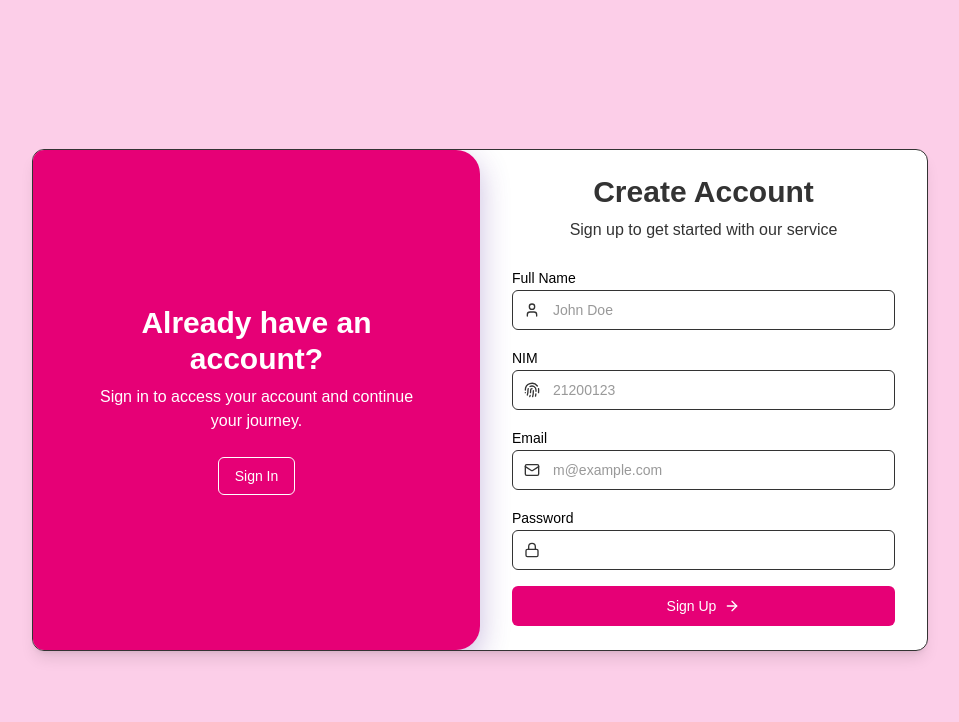
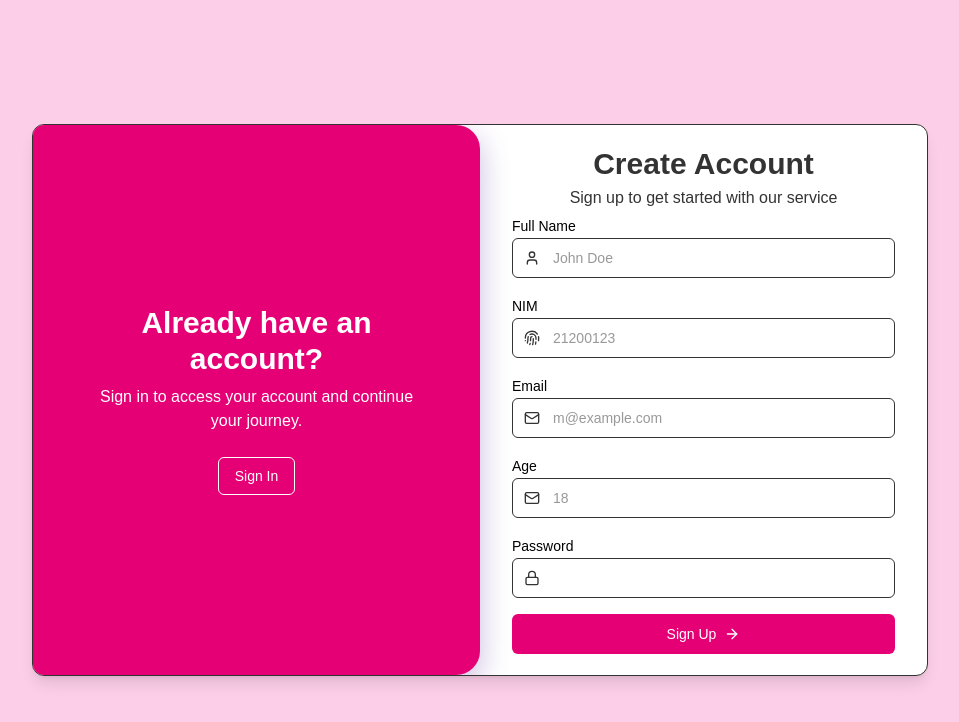
Before and after one commit to Gifriend/UNSRATE, a Next.js app: page /auth in a window 1280 px wide. Both pictures are taken after a click on the button "Sign Up". Shown: the top 722 px of the page, without its empty margins (160-1119 px from the left). Built offline with nearby package versions, Linux system fonts and the light colour scheme; no server answers.

Commit message:
feat: change auth slider height

```diff
--- a/src/app/auth/components/AuthSlider.tsx
+++ b/src/app/auth/components/AuthSlider.tsx
@@ -62,7 +62,7 @@ export default function AuthSlider() {
             >
               <div className="flex flex-col items-center justify-center h-full">
                 <h2 className="mb-2 text-center text-3xl font-bold text-black">Sign In</h2>
-                <p className="mb-6 text-center text-muted-foreground text-black">Welcome back! Please login to your account</p>
+                <p className="mb-2 text-center text-muted-foreground text-black">Welcome back! Please login to your account</p>
 
                 <LoginForm setError={setError} isMobile={true} />
 
@@ -90,7 +90,7 @@ export default function AuthSlider() {
                 <h2 className="mb-2 text-center text-3xl font-bold text-black">Create Account</h2>
                 <p className="mb-6 text-center text-muted-foreground text-black">Sign up to get started with our service</p>
 
-                <RegisterForm setError={setError} isMobile={true} />
+                <RegisterForm setError={setError} isMobile={true}  onRegisterSuccess={toggleForm}/>
 
                 <div className="mt-8 text-center">
                   <p className="mb-2 text-sm text-muted-foreground">Already have an account?</p>
@@ -107,7 +107,7 @@ export default function AuthSlider() {
           </div>
         ) : (
           // Desktop View (above 767px)
-          <div className="flex h-[500px] flex-col md:flex-row overflow-hidden">
+          <div className="flex h-[550px] flex-col md:flex-row overflow-hidden">
             {/* Left Panel (Login) */}
             <div className="flex flex-1 flex-col items-center justify-center p-8 md:order-1 relative overflow-hidden">
               <div
@@ -135,10 +135,10 @@ export default function AuthSlider() {
                     : "-translate-x-full opacity-0 md:absolute",
                 )}
               >
-                <h2 className="mb-2 text-center text-3xl font-bold">Create Account</h2>
-                <p className="mb-6 text-center text-muted-foreground">Sign up to get started with our service</p>
+                <h2 className="mb-1 text-center text-3xl font-bold">Create Account</h2>
+                <p className="mb-1 text-center text-muted-foreground">Sign up to get started with our service</p>
 
-                <RegisterForm setError={setError} isMobile={false} />
+                <RegisterForm setError={setError} isMobile={false} onRegisterSuccess={toggleForm}/>
               </div>
             </div>
 
--- a/src/app/auth/components/RegisterForm.tsx
+++ b/src/app/auth/components/RegisterForm.tsx
@@ -12,6 +12,7 @@ import { api } from "@/app/services/api"
 interface RegisterFormProps {
   setError: (error: string) => void;
   isMobile: boolean;
+  onRegisterSuccess: () => void;
 }
 
 interface RegisterData {
@@ -19,6 +20,7 @@ interface RegisterData {
   nim: string;
   email: string;
   password: string;
+  age: string;
   verified: boolean;
 }
 
@@ -36,13 +38,14 @@ interface RegisterData {
 //   };
 // }
 
-export default function RegisterForm({ setError, isMobile }: RegisterFormProps) {
+export default function RegisterForm({ setError, isMobile, onRegisterSuccess }: RegisterFormProps) {
   const router = useRouter()
   const [isLoading, setIsLoading] = useState<boolean>(false)
   const [registerData, setRegisterData] = useState<RegisterData>({
     fullname: "",
     nim : "",
     email: "",
+    age: "",
     password: "",
     verified: false
   })
@@ -55,6 +58,7 @@ export default function RegisterForm({ setError, isMobile }: RegisterFormProps)
       [id.replace(`name-register${isMobile ? '-mobile' : ''}`, "fullname")
          .replace(`email-register${isMobile ? '-mobile' : ''}`, "email")
          .replace(`nim-register${isMobile ? '-mobile' : ''}`, "nim")
+         .replace(`age-register${isMobile ? '-mobile' : ''}`, "age")
          .replace(`password-register${isMobile ? '-mobile' : ''}`, "password")]: value
     });
   }
@@ -68,33 +72,31 @@ export default function RegisterForm({ setError, isMobile }: RegisterFormProps)
     try {
       const response = await api.post('/auth/register', registerData);
 
-      // Store token in localStorage or cookies
-      if(response.status == 200 || response.status == 201) {
-        const accessToken = response.data.token.access_token;
-        const refreshToken = response.data.token.refresh_token;
+      if (response.status === 200 || response.status === 201) {
+        const tokenData = response.data.token;
 
-      document.cookie = `access_token=${accessToken}; path=/;`;
-      document.cookie = `refresh_token=${refreshToken}; path=/;`;
+        if (tokenData?.access_token && tokenData?.refresh_token) {
+          document.cookie = `access_token=${tokenData.access_token}; path=/;`;
+          document.cookie = `refresh_token=${tokenData.refresh_token}; path=/;`;
 
-      window.location.href = '/swipe';
-    console.log(response.data);
+          // window.location.href = '/swipe';
+          onRegisterSuccess();
+        } else {
+          setError("Registrasi berhasil tetapi token tidak tersedia.");
+        }
       }
-      if(response.status == 400) {
-        setError("Registration failed. Please check your details and try again.");
-      }
-      if(response.status == 409) {
-        setError("User with this NIM or email already exists");
-      }
-
     } catch (error) {
       if (axios.isAxiosError(error)) {
-        setError(error.response?.data?.message || "Registration failed. Please try again.");
+        if (error.response?.status === 409) {
+          setError("Pengguna dengan NIM atau email ini sudah terdaftar.");
+        } else {
+          setError(error.response?.data?.message || "Registrasi gagal. Silakan coba lagi.");
+        }
       } else {
-        setError("An unexpected error occurred during registration.");
+        setError("Terjadi kesalahan tak terduga saat registrasi.");
       }
     } finally {
       setIsLoading(false);
-      setError("");
     }
   }
 
@@ -102,7 +104,7 @@ export default function RegisterForm({ setError, isMobile }: RegisterFormProps)
 
   return (
     <form className="space-y-4 w-full max-w-sm" onSubmit={handleRegister}>
-      <div className="space-y-2">
+      <div className="space-y-1">
         <Label htmlFor={`name-register${suffix}`} className="text-black">Full Name</Label>
         <div className="relative">
           <User className="absolute left-3 top-3 h-4 w-4 text-muted-foreground" />
@@ -117,7 +119,7 @@ export default function RegisterForm({ setError, isMobile }: RegisterFormProps)
         </div>
       </div>
 
-      <div className="space-y-2">
+      <div className="space-y-1">
         <Label htmlFor={`nim-register${suffix}`} className="text-black">NIM</Label>
         <div className="relative">
           <Fingerprint className="absolute left-3 top-3 h-4 w-4 text-muted-foreground" />
@@ -133,7 +135,7 @@ export default function RegisterForm({ setError, isMobile }: RegisterFormProps)
         </div>
       </div>
 
-      <div className="space-y-2">
+      <div className="space-y-1">
         <Label htmlFor={`email-register${suffix}`} className="text-black">Email</Label>
         <div className="relative">
           <Mail className="absolute left-3 top-3 h-4 w-4 text-muted-foreground" />
@@ -149,7 +151,23 @@ export default function RegisterForm({ setError, isMobile }: RegisterFormProps)
         </div>
       </div>
 
-      <div className="space-y-2">
+      <div className="space-y-1">
+        <Label htmlFor={`email-register${suffix}`} className="text-black">Age</Label>
+        <div className="relative">
+          <Mail className="absolute left-3 top-3 h-4 w-4 text-muted-foreground" />
+          <Input
+            id={`age-register${suffix}`}
+            type="age"
+            placeholder="18"
+            className="pl-10"
+            value={registerData.age}
+            onChange={handleRegisterChange}
+            required
+          />
+        </div>
+      </div>
+
+      <div className="space-y-1">
         <Label htmlFor={`password-register${suffix}`} className="text-black">Password</Label>
         <div className="relative">
           <Lock className="absolute left-3 top-3 h-4 w-4 text-muted-foreground" />
```
